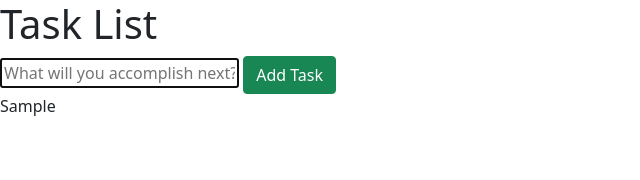
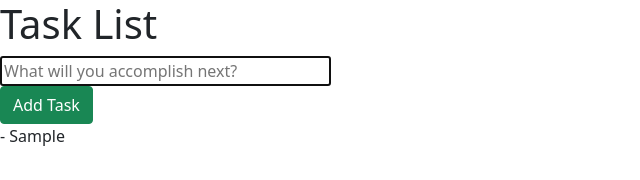
Before and after one commit to CodingColton/todo-app, a plain HTML site: page index.html in a window 1280 px wide. Both pictures are taken after typing "Sample" into the empty fields and a click on the button "Add Task". Shown: the whole page, without its empty margins (0-640 px from the left). Drawn offline with nearby package versions, Linux system fonts and the light colour scheme.

Commit message:
Rework layout and resize margines for tasks.

```diff
--- a/index.html
+++ b/index.html
@@ -8,12 +8,14 @@
   <link href="https://cdn.jsdelivr.net/npm/bootstrap@5.1.3/dist/css/bootstrap.min.css" rel="stylesheet" crossorigin="anonymous">
   <link rel="stylesheet" type="text/css" href="style.css" />
 </head>
-<body>
-  <div id="loader"></div>
 
-  <h1>Task List</h1>
-  <input id="user_input" type="text" placeholder="What will you accomplish next?">
-  <button class="btn btn-success" id="btn_add">Add Task</button>
+    <div id="loader"></div>
+
+    <h1>Task List</h1>
+
+            <input id="user_input" type="text" placeholder="What will you accomplish next?">
+
+            <br><button class="btn btn-success" id="btn_add">Add Task</button>
 
 
 
--- a/main.js
+++ b/main.js
@@ -1,8 +1,11 @@
 const add_button = document.getElementById("btn_add");
 const task_input = document.getElementById("user_input");
+
+task_input.setAttribute('size',task_input.getAttribute('placeholder').length);
+
 add_button.onclick = function() {
     const para = document.createElement("p");
-    para.innerText = task_input.value;
+    para.innerText = "- " + task_input.value;
     document.body.appendChild(para);
     task_input.value = "";
     task_input.focus();
--- a/style.css
+++ b/style.css
@@ -32,5 +32,7 @@
       -webkit-animation-delay: 0.3s;
       animation-delay: 0.3s; }
 
-
 /* Page Styling */
+p {
+    margin: 0px;
+}
```
